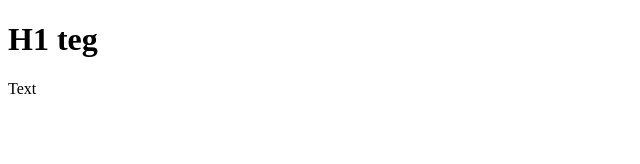
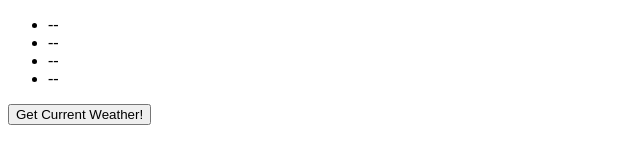
Before and after one commit to Snegovoy98/Weather-Forecast, a plain HTML site: page index.html in a window 1280 px wide. Shown: the whole page, without its empty margins (0-640 px from the left). Drawn offline with Linux system fonts and the light colour scheme.

Commit message:
flie index

```diff
--- a/index.html
+++ b/index.html
@@ -4,13 +4,21 @@
     <meta charset="UTF-8">
     <meta name="viewport"
           content="width=device-width, user-scalable=no, initial-scale=1.0, maximum-scale=1.0, minimum-scale=1.0">
-    <link type="text/css" rel="stylesheet" media="all" href="lib/style.css" />
+    <link type="text/css" rel="stylesheet" media="all" href="style.css" />
     <meta http-equiv="X-UA-Compatible" content="ie=edge">
     <title>Lessons</title>
 </head>
 <body>
-<h1>H1 teg</h1>
-<span>Text</span>
-<script src="lib/Script.js"></script>
+<div id="current-weather-details">
+    <ul>
+        <li id="current-humidity">--</li>
+        <li id="current-pressure">--</li>
+        <li id="current-temperature">--</li>
+        <li id="current-wind-speed">--</li>
+    </ul>
+    <button id="getWeather" onclick="getWeather()">Get Current Weather!</button>
+</div>
+<p id="weather-summary"></p>
+<script src="script.js"></script>
 </body>
 </html>
```
